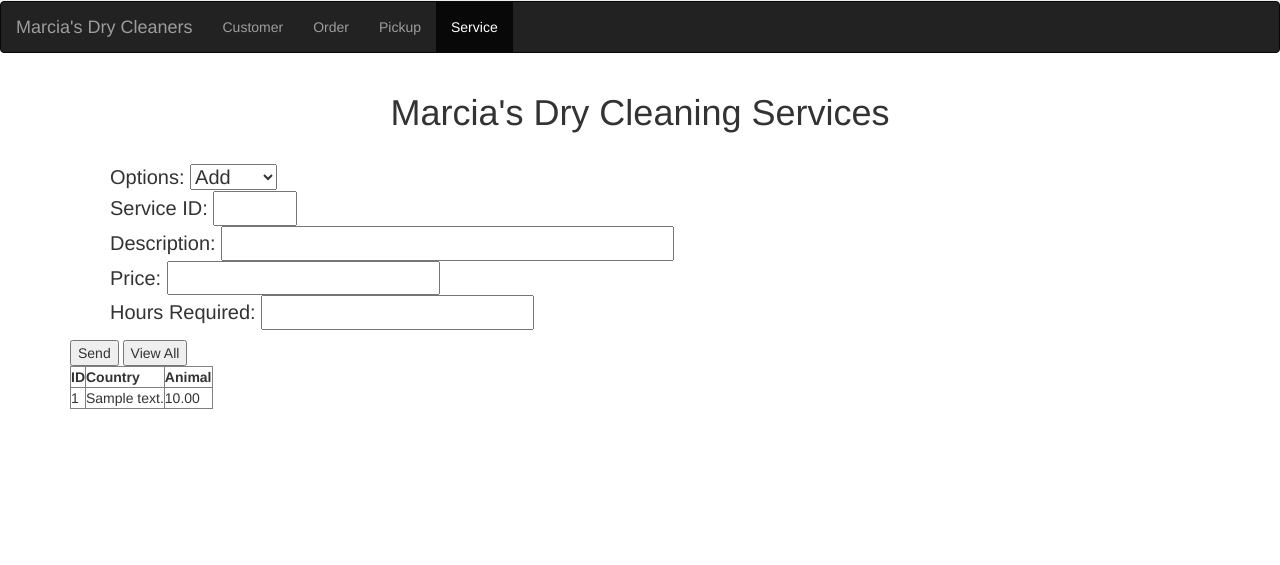
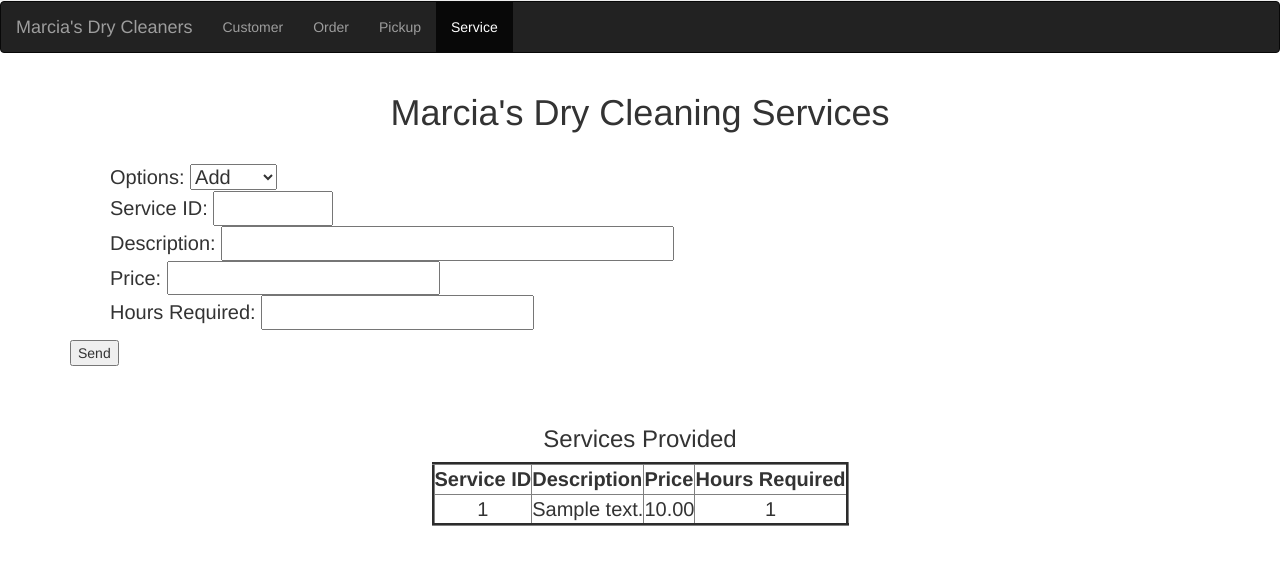
Before and after one commit to JoshHumpherys/COS300-Database-Project, a PHP site: page /service.php in a window 1280 px wide. Shown: the part 194-759 px from the top of the page. Run offline with PHP 8.4, Linux system fonts and the light colour scheme; tables that the repository leaves empty hold one stand-in row (values such as "Sample post").

Commit message:
Buttons Functional on Service Page'

```diff
--- a/service.php
+++ b/service.php
@@ -6,7 +6,7 @@
     <h1 align="center">Marcia's Dry Cleaning Services</h1>
     <br>
     <form action="service.php" method="post">
-        <ul style="text-align:left; list-style-type:none; display:block;font-size:20px;">
+        <ul style="text-align:left; list-style-type:none; display:block;font-size:20px; ">
             <li>Options:
                 <select name="action_type">
                     <option value="add">Add</option>
@@ -14,17 +14,19 @@
                     <option value="delete">Delete</option>
                 </select>
             </li>
-            <li>Service ID: <input type="number" , name="serviceID" , min="0" , max="999" , step="1"></li>
+            <li>Service ID: <input type="number" , name="serviceID" , min="0" , max="999999" , step="1",></li>
             <li>Description: <input type="text" , name="description" size="35"></li>
-            <li>Price: <input type="number" , name="price" , size="5"></li>
+            <li>Price: <input type="number" , name="price" , size="5", step="any"></li>
             <li>Hours Required: <input type="number" , name="hours" , size="5"></li>
         </ul>
+        <div style="margin:auto;">
+            <input type="submit" value="Send" name="submit">
+        </div>
 
-        <input type="submit" value="Send">
-        <input type="button" value="View All">
     </form>
+    <br>
     <?php
-    // set server access variables
+    // server variables set to default
         $host = "localhost";
         $user = "Hunt";
         $pass = "PW300";
@@ -36,26 +38,85 @@
             die("Unable to connect!");
         }
 
+        if(isset($_POST['submit']) )
+        {
+            $response = $_POST['action_type'];
+            if($response == 'add'){
+                $description = $_POST['description'];
+                $price = $_POST['price'];
+                $hours = $_POST['hours'];
+
+                $randomID = rand(0,200);
+                $query = "insert into service (ServiceID, Description, Price, HoursRequired) values ('".$randomID."', '".$description."', '".$price."','".$hours."')";
+
+                 if ($mysqli->query($query) === TRUE) {
+                     echo "New record created successfully";
+                 }
+            } else if ($response == 'update') {
+                $id = $_POST['serviceID'];
+                $description = $_POST['description'];
+                $price = $_POST['price'];
+                $hours = $_POST['hours'];
+
+                $query = "SELECT * FROM service where ServiceID = '".$id."'";
+
+                $result = $mysqli->query($query);
+                $row = $result->fetch_array();
+
+                //Checks for nulls in other fields
+                if ($description == null){
+                    $description = $row[1];
+                }
+                if ($price == null){
+                    $price = $row[2];
+                }
+                if ($hours == null){
+                    $hours = $row[3];
+                }
+
+                $sql = "Update Service Set Description = '".$description."', Price = '".$price."', HoursRequired = '".$hours."' where ServiceID = '".$id."'";
+
+                if ($mysqli->query($sql) == TRUE) {
+                        echo "Record updated successfully";
+                }
+            } else if ($response == 'delete') {
+                $find = $_POST['serviceID'];
+
+                $sql = "DELETE FROM service WHERE ServiceID=".$find."";
+
+
+                if ($mysqli->query($sql) == TRUE) {
+                        echo "Record deleted successfully";
+                }
+            }
+            // - - - snip - - -
+        }
+
+        //if(isset($_POST['view']))
             // create query
-        $query = "SELECT * FROM service";
-
+            $query = "SELECT * FROM service order by serviceID asc";
+            echo "<br>";
+            echo '<H3 style="text-align:center;">Services Provided</H3>';
             // execute query
             if ($result = $mysqli->query($query)) {
                 // see if any rows were returned
                 if ($result->num_rows > 0) {
                     // yes
                     // print them one after another
-                echo "<table cellpadding=10 border=1>";
+                    echo '<table cellpadding=10 border=3 style="text-align:center;font-size:20px; margin:auto; padding:40px;">';
                     echo "<tr>";
-                echo "<th>ID</th>";
-                echo "<th>Country</th>";
-                echo "<th>Animal</th>";
+                    echo "<th>Service ID</th>";
+                    echo "<th>Description</th>";
+                    echo "<th>Price</th>";
+                    echo "<th>Hours Required</th>";
+
                     echo "</tr>";
                     while($row = $result->fetch_array()) {
                         echo "<tr>";
                         echo "<td>".$row[0]."</td>";
                         echo "<td>".$row[1]."</td>";
                         echo "<td>".$row[2]."</td>";
+                        echo "<td>".$row[3]."</td>";
                         echo "</tr>";
                     }
                     echo "</table>";
@@ -68,12 +129,14 @@
 
                 // free result set memory
                 $result->close();
-        }else {
+            }   else {
                 // print error message
                 echo "Error in query: $query. ".$mysqli->error;
             }
                 // close connection
                 $mysqli->close();
+
+
     ?>
 </div>
 </body>
```
Lines whose indentation alone changed are shown as unchanged.
